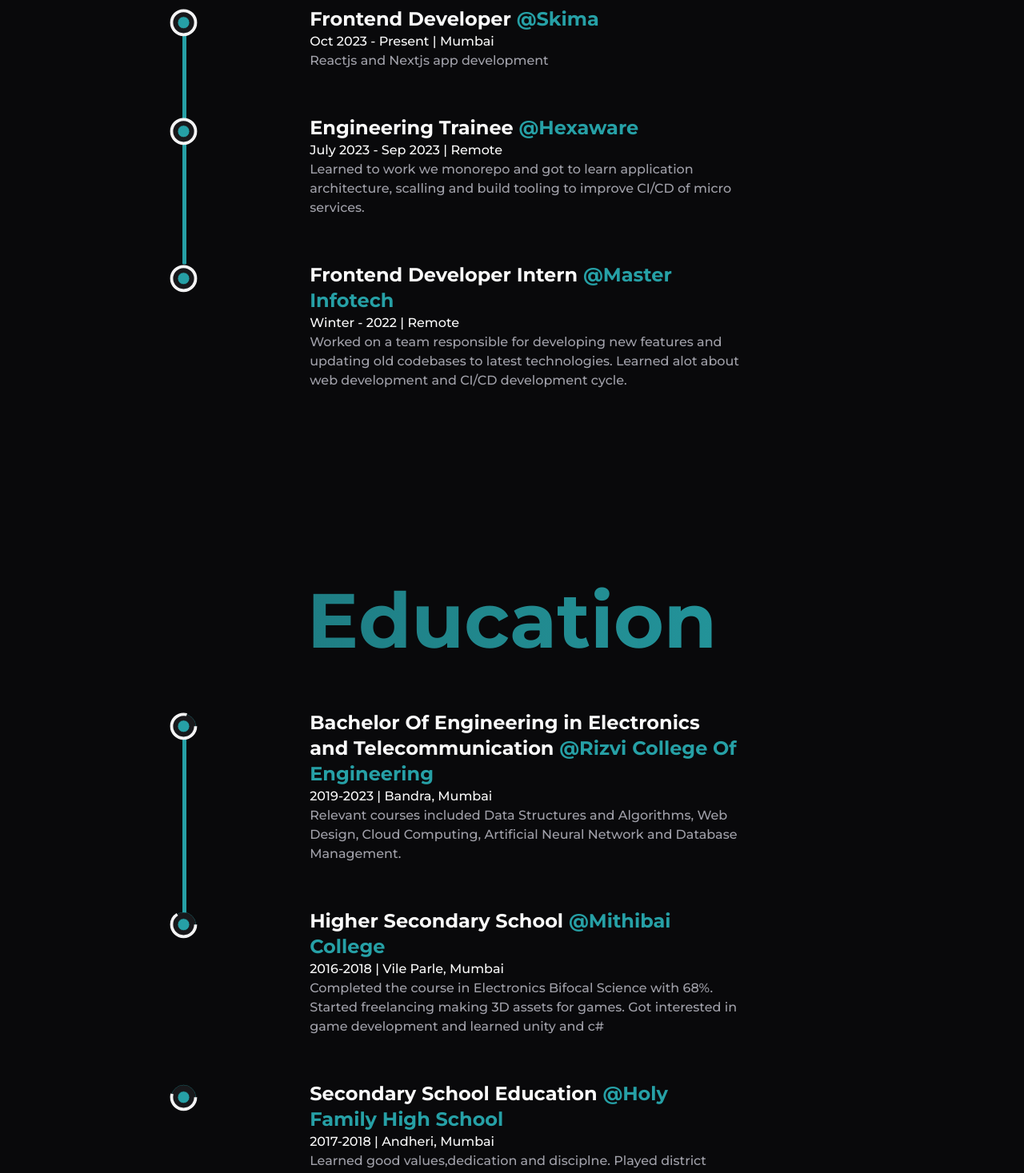
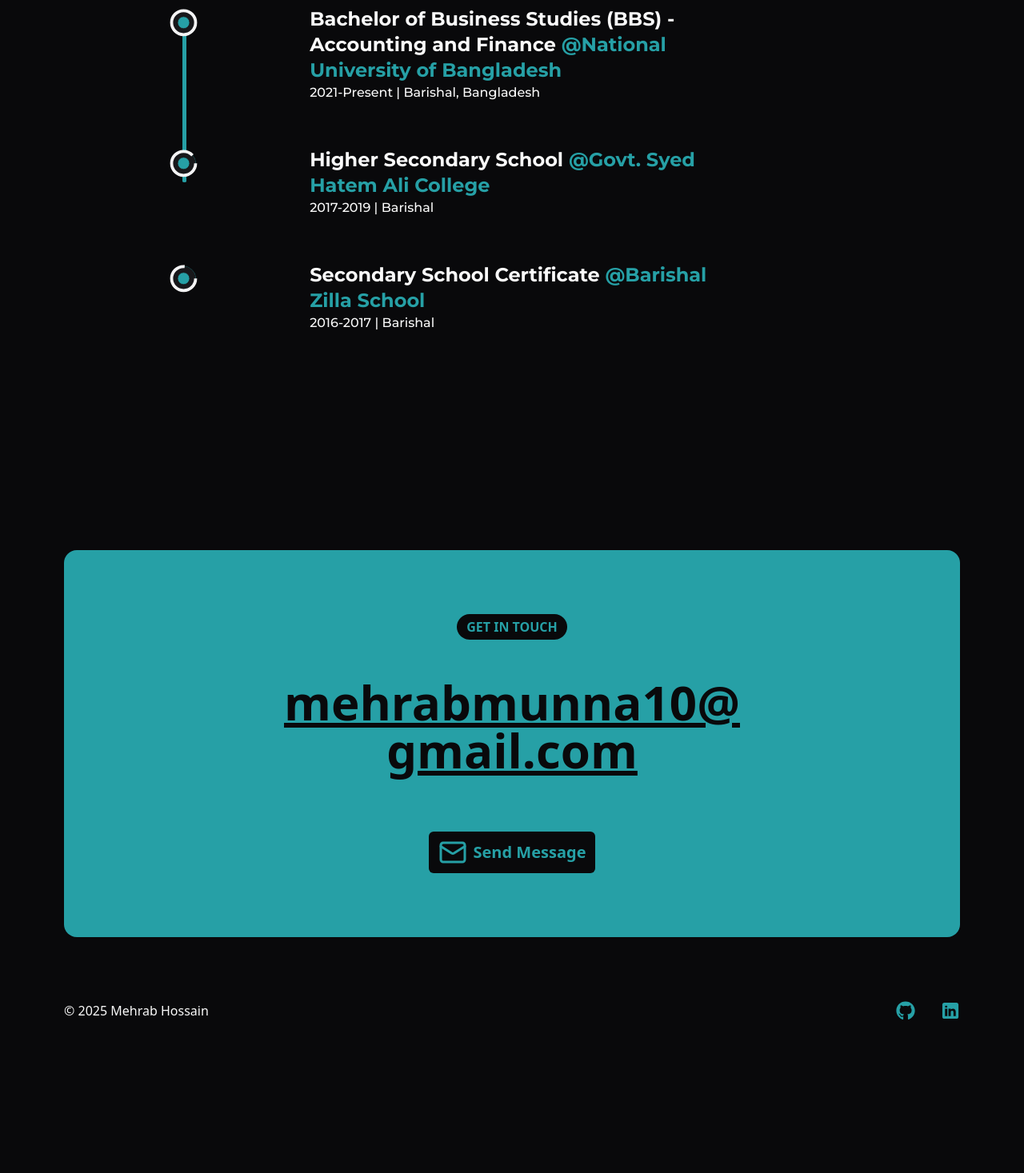
Before and after one commit to mehrabhossain1/mehrabhossainportfolio, a Next.js app: page /about in a window 1280 px wide. Shown: the part 1140-2607 px from the top of the page at 80% size. After the commit the page ends 2448 px from the top, so only its background shows below. Built offline with nearby package versions, Linux system fonts and the light colour scheme.

Commit message:
Education data

```diff
--- a/src/components/experience/experience-showcase-list-item.tsx
+++ b/src/components/experience/experience-showcase-list-item.tsx
@@ -45,7 +45,7 @@
   };
   date: string;
   location: string;
-  description: string;
+  description?: string;
 }
 
 export default function ExperienceShowcaseListItem(
--- a/src/data/education.ts
+++ b/src/data/education.ts
@@ -2,36 +2,36 @@
 
 export const EDUCATION: ExperienceShowcaseListItemProps[] = [
   {
-    title: "Bachelor Of Engineering in Electronics and Telecommunication",
+    title: "Bachelor of Business Studies (BBS) - Accounting and Finance",
     organisation: {
-      name: "Rizvi College Of Engineering",
-      href: "https://eng.rizvi.edu.in/",
+      name: "National University of Bangladesh",
+      href: "https://www.nu.ac.bd",
     },
-    date: "2019-2023",
-    location: "Bandra, Mumbai",
-    description:
-      "Relevant courses included Data Structures and Algorithms, Web Design, Cloud Computing, Artificial Neural Network and Database Management.",
+    date: "2021-Present",
+    location: "Barishal, Bangladesh",
+    // description:
+    //   "Relevant courses included Data Structures and Algorithms, Web Design, Cloud Computing, Artificial Neural Network and Database Management.",
   },
   {
     title: "Higher Secondary School",
     organisation: {
-      name: "Mithibai College",
-      href: "https://www.mithibai.ac.in/",
+      name: "Govt. Syed Hatem Ali College",
+      href: "http://www.gshac.gov.bd",
     },
-    date: "2016-2018",
-    location: "Vile Parle, Mumbai",
-    description:
-      "Completed the course in Electronics Bifocal Science with 68%. Started freelancing making 3D assets for games. Got interested in game development and learned unity and c#",
+    date: "2017-2019",
+    location: "Barishal",
+    // description:
+    //   "Completed the course in Electronics Bifocal Science with 68%. Started freelancing making 3D assets for games. Got interested in game development and learned unity and c#",
   },
   {
-    title: "Secondary School Education",
+    title: "Secondary School Certificate",
     organisation: {
-      name: "Holy Family High School",
-      href: "https://holyfamilyandheri.org/",
+      name: "Barishal Zilla School",
+      href: "https://bzsb.edu.bd/",
     },
-    date: "2017-2018",
-    location: "Andheri, Mumbai",
-    description:
-      "Learned good values,dedication and disciplne. Played district football for 5 years.",
+    date: "2016-2017",
+    location: "Barishal",
+    // description:
+    //   "Learned good values,dedication and disciplne. Played district cricket for 5 years.",
   },
 ];
--- a/src/pages/about.tsx
+++ b/src/pages/about.tsx
@@ -2,7 +2,7 @@
 
 import AboutHero from "@/components/about-hero";
 import ExperienceShowcaseList from "@/components/experience/experience-showcase-list";
-import { EXPERIENCE } from "@/data/experience";
+// import { EXPERIENCE } from "@/data/experience";
 import { EDUCATION } from "@/data/education";
 import { siteMetadata } from "@/data/siteMetaData.mjs";
 
@@ -39,7 +39,7 @@
         ]}
       />
       <AboutHero />
-      <ExperienceShowcaseList title="Experience" details={EXPERIENCE} />
+      {/* <ExperienceShowcaseList title="Experience" details={EXPERIENCE} /> */}
       <ExperienceShowcaseList title="Education" details={EDUCATION} />
     </>
   );
```
